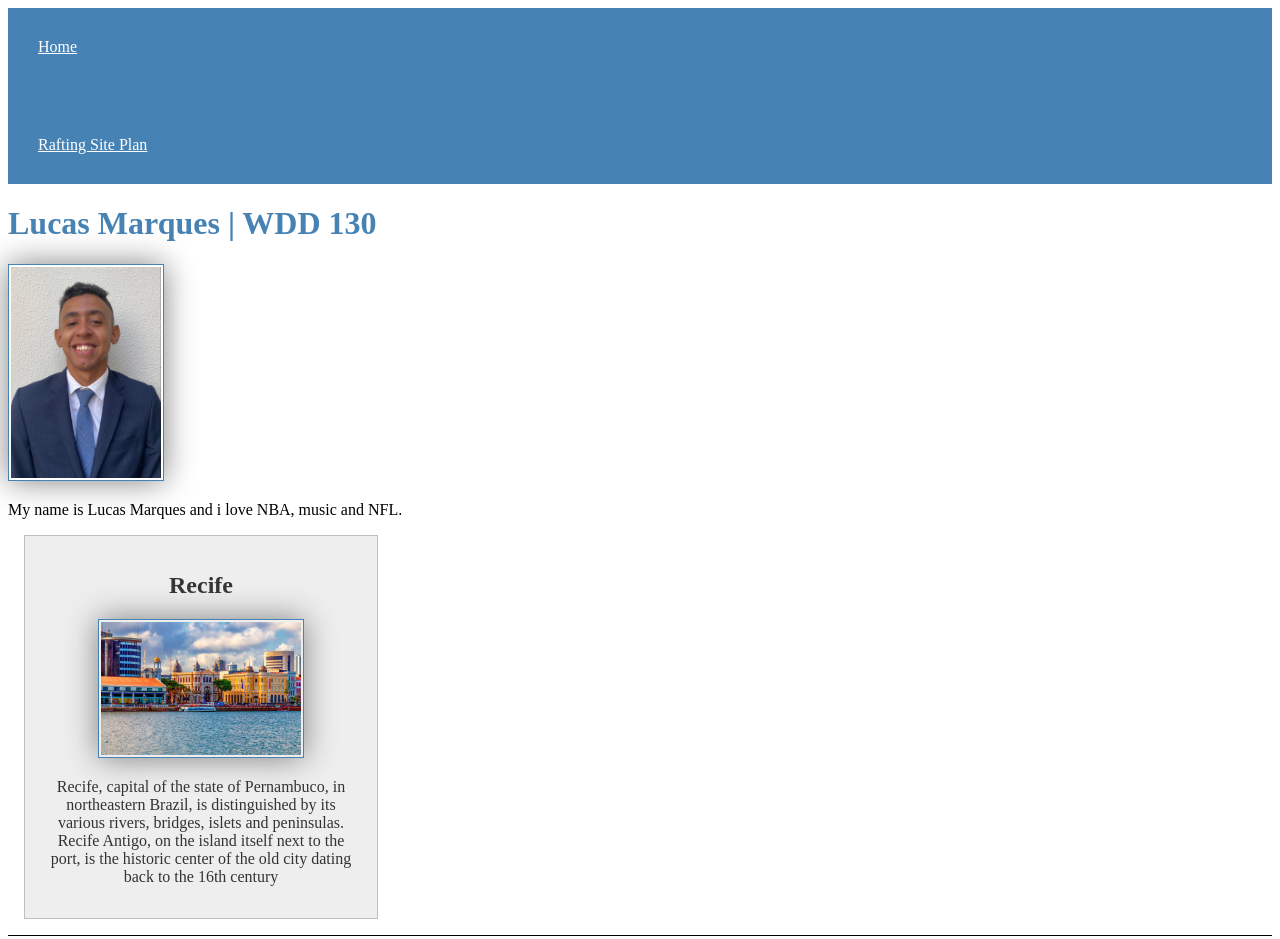
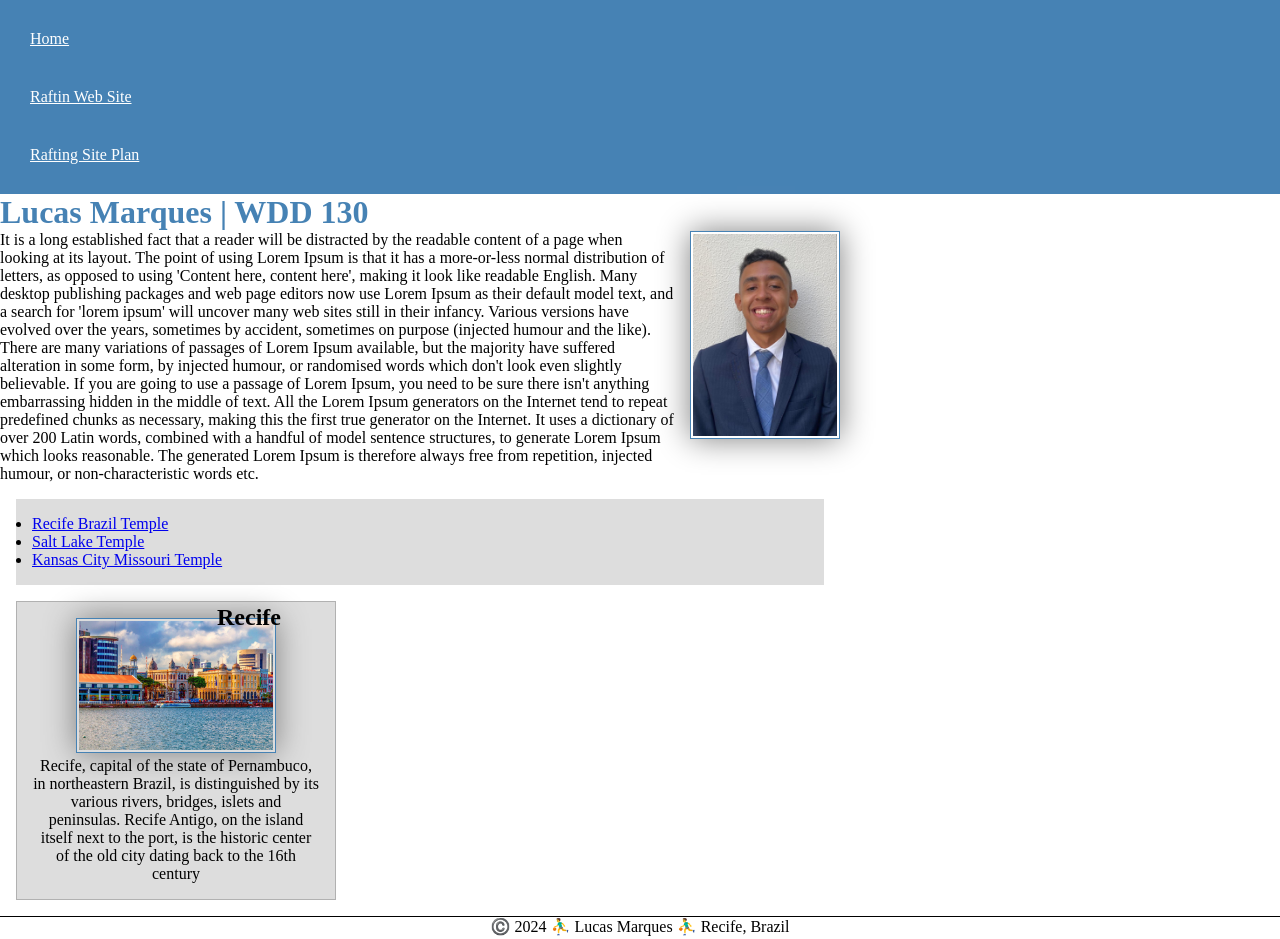
Before and after one commit to lucasmduarte/wdd130, a plain HTML site: page index.html in a window 1280 px wide. Shown: the top 939 px of the page. Drawn offline with Linux system fonts and the light colour scheme.

Commit message:
modified:   index.html 	modified:   styles/styles.css 	new file:   wwr/about.html 	new file:   wwr/site-plan-rafting.css 	new file:   wwr/site-plan-rafting.html 	new file:   wwr/styles/rafting.css

```diff
--- a/index.html
+++ b/index.html
@@ -1,4 +1,4 @@
-<!DOCTYPE html>
+ <!DOCTYPE html>
 <html lang="en-US">
     <head>
         <meta charset="utf-8">
@@ -13,16 +13,23 @@
         <header>
         <nav>
             <a href="#">Home</a>
-            <a href="wwr/"Rafting Website></a>
+            <a href="wwr/" Rafting Website>Raftin Web Site</a>
             <a href="wwr/site-plan-rafting.html">Rafting Site Plan</a>
         </nav>
         </header>
         <main>
             <h1>Lucas Marques | WDD 130</h1>
             <img src="images/profile.jpg.jpg" alt="Hello, my name is Lucas Marques" width="200">
-            <p>My name is Lucas Marques and i love NBA, music and NFL.</p>
+            <p>It is a long established fact that a reader will be distracted by the readable content of a page when looking at its layout. The point of using Lorem Ipsum is that it has a more-or-less normal distribution of letters, as opposed to using 'Content here, content here', making it look like readable English. Many desktop publishing packages and web page editors now use Lorem Ipsum as their default model text, and a search for 'lorem ipsum' will uncover many web sites still in their infancy. Various versions have evolved over the years, sometimes by accident, sometimes on purpose (injected humour and the like).
+                There are many variations of passages of Lorem Ipsum available, but the majority have suffered alteration in some form, by injected humour, or randomised words which don't look even slightly believable. If you are going to use a passage of Lorem Ipsum, you need to be sure there isn't anything embarrassing hidden in the middle of text. All the Lorem Ipsum generators on the Internet tend to repeat predefined chunks as necessary, making this the first true generator on the Internet. It uses a dictionary of over 200 Latin words, combined with a handful of model sentence structures, to generate Lorem Ipsum which looks reasonable. The generated Lorem Ipsum is therefore always free from repetition, injected humour, or non-characteristic words etc.
+            </p>
+            <ul class="box">
+                <li><a href="https://www.churchofjesuschrist.org/temples/details/recife-brazil-temple?lang=eng" target="_blank">Recife Brazil Temple</a></li>
+                <li><a href="https://www.churchofjesuschrist.org/temples/details/salt-lake-temple?lang=eng" target="_blank">Salt Lake Temple</a></li>
+                <li><a href="https://www.churchofjesuschrist.org/temples/details/kansas-city-missouri-temple?lang=eng" target="_blank">Kansas City Missouri Temple</a></li>
+            </ul>
         </main>
-        <aside>
+        <aside class="box">
             <h2>Recife</h2>
             <img src="images/recife.jpeg" alt="Recife landscape">
             <p>Recife, capital of the state of Pernambuco, in northeastern Brazil, is distinguished by its various rivers, bridges, islets and peninsulas. Recife Antigo, on the island itself next to the port, is the historic center of the old city dating back to the 16th century</p>
@@ -31,4 +38,5 @@
         <p>©️ 2024 ⛹️‍♂️ Lucas Marques ⛹️‍♂️ Recife, Brazil</p>
         </footer>
     </body>
+
 </html>
--- a/styles/styles.css
+++ b/styles/styles.css
@@ -1,3 +1,34 @@
+
+main img {
+    float: right;
+    width: 150px;
+    height: auto;
+    border: 1px solid steelblue;
+    padding: 2px;
+    box-shadow: 0 0 30px gray;
+    margin: 0 0 1rem 1rem;
+}
+
+
+aside {
+    width: 20em;
+    text-align: center;
+    position: relative;
+}
+
+aside h2 {
+    position: absolute;
+    top: 2px;
+    left: 200px;
+}
+
+
+* {
+    margin: 0;
+    padding: 0;
+    box-sizing: border-box;
+}
+
 nav {
     background-color: steelblue;
     padding: 10px;
@@ -44,10 +75,6 @@ aside img {
     height: auto;
 }
 
-main img {
-    width: 150px;
-    height: auto;
-}
 
 p {
     padding: 0;
@@ -58,3 +85,13 @@ footer {
     border-top: 1px solid #000;
     text-align: center;
 }
+
+/* Class Selectors*/
+
+.box {
+    margin: 1rem;
+    border: 1px solid rgba 0, 0, 0, .1;
+    padding: 1rem;
+    background-color: #ddd;
+    color: #000;
+}
--- /dev/null
+++ b/wwr/site-plan-rafting.css
@@ -0,0 +1,41 @@
+@import url('https://fonts.googleapis.com/css2?family=font-name&family=optional-2nd-font-name&display=swap');
+
+:root {
+    --primary-color: #xxxxx;
+    --secondary-color: #xxxxx;
+    --accent1-color: #xxxxx;
+    --accent2-color:xxxxx;
+
+    --heading-font: '______', serif;
+    --paragraph-font: '______', serif;
+
+    --nav-background-color: #xxxxx;
+    --nav-link-color: #xxxxx;
+    --nav-hover-link-color: #xxxxx;
+    --nav-hover-background-color: #xxxxx
+}
+
+body {
+    font-family: var(--paragraph-font);
+    max-width: 960px;
+    padding: 20px;
+}
+
+h1, h2, h3, h4, h5, h6 {
+font-family: var(--heading-font);
+color: var(--primary-color);
+}
+
+header {
+    padding: 20px;
+    background-color: var(--accent1-color);
+}
+
+p {
+    padding: 25px;
+}
+
+nav a:link, nav a:visited {
+    color: var(--nav-hover-link-color);
+    background-color: var(--nav-hover-background-color);
+}
--- /dev/null
+++ b/wwr/styles/rafting.css
@@ -0,0 +1,99 @@
+@import url('https://fonts.googleapis.com/css2?family=YourSelectedFont');
+
+:root {
+  --primary-color: #3498db;
+  --secondary-color: #2ecc71;
+  --text-color: #333;
+}
+
+body {
+  font-family: sans-serif;
+  color: var(--text-color);
+  margin: 0;
+}
+
+header {
+  background-color: var(--primary-color);
+  padding: 10px;
+  text-align: center;
+}
+
+header .logo img {
+  max-width: 100%;
+  height: auto;
+}
+
+nav {
+  margin-top: 10px;
+}
+
+nav a {
+  color: white;
+  text-decoration: none;
+  margin: 0 15px;
+}
+
+main {
+  max-width: 800px;
+  margin: 0 auto;
+  padding: 20px;
+}
+
+h1, h2 {
+  color: var(--primary-color);
+}
+
+p {
+  color: var(--text-color);
+}
+
+footer {
+  background-color: var(--primary-color);
+  color: white;
+  text-align: center;
+  padding: 10px;
+}
+
+.sociallinks a {
+  text-decoration: none;
+}
+
+.sociallinks img {
+  width: 30px;
+  height: 30px;
+  margin: 0 5px;
+}
+
+.hero {
+  position: relative;
+  overflow: hidden;
+}
+
+.hero img {
+  display: block;
+  width: 100%;
+  height: auto;
+}
+
+.hero h1 {
+  position: absolute;
+  top: 50%;
+  left: 50%;
+  transform: translate(-50%, -50%);
+  color: white;
+  text-shadow: 2px 2px 4px rgba(0, 0, 0, 0.7);
+}
+
+.hero article {
+  position: absolute;
+  bottom: 20px;
+  left: 20px;
+  background-color: rgba(255, 255, 255, 0.8);
+  padding: 15px;
+  border-radius: 8px;
+}
+
+.hero article img {
+  float: right;
+  margin-left: 15px;
+}
```
Also changed, not shown: wwr/about.html (added, +62 -0 lines), wwr/site-plan-rafting.html (added, +65 -0 lines).
